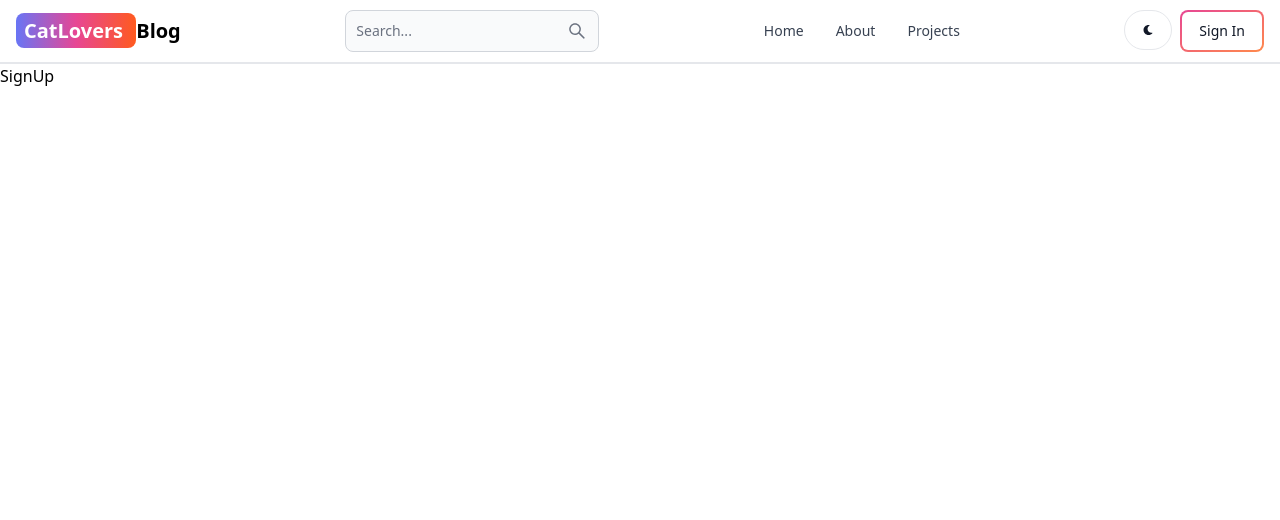
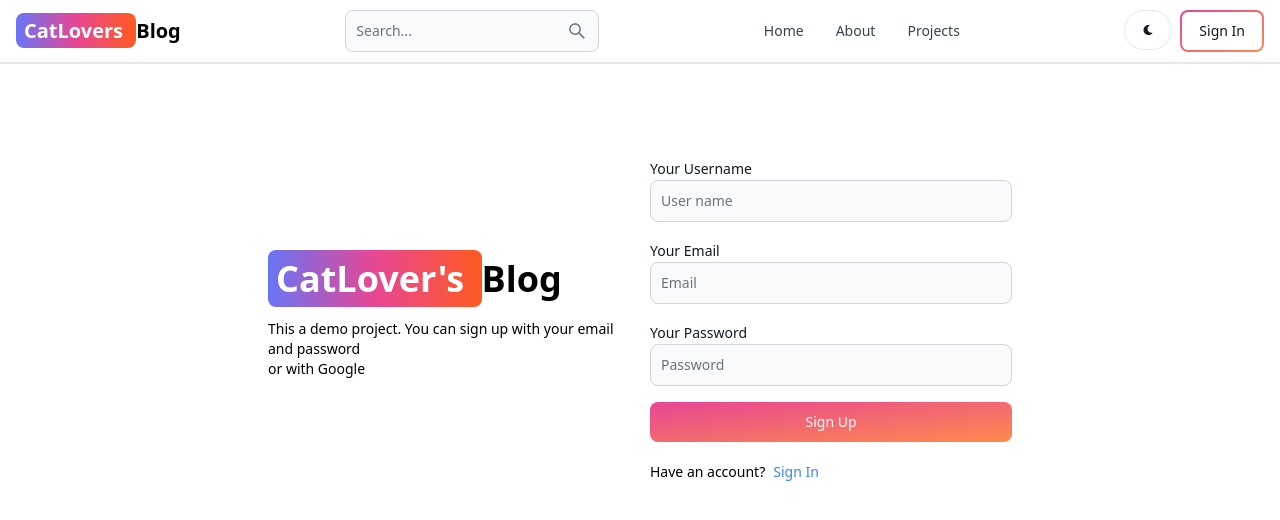
Before and after one commit to agiraldomolina/CatLoversBlog, a React (Vite) app in the folder client/: page /sign-up in a window 1280 px wide. Shown: the top 520 px of the page. Built offline with nearby package versions, Linux system fonts and the light colour scheme.

Commit message:
create signup page UI

```diff
--- a/client/src/pages/SignUp.jsx
+++ b/client/src/pages/SignUp.jsx
@@ -1,7 +1,63 @@
-import React from 'react'
+import { Button, Label, TextInput} from 'flowbite-react'
+import { Link } from 'react-router-dom'
 
 export default function SignUp() {
   return (
-    <div>SignUp</div>
+    <div className='min-h-screen mt-20'>
+      <div className="flex p-3 max-w-3xl mx-auto flex-col md:flex-row md:items-center gap-5">
+      {/* left side */}
+        <div className="flex-1">
+        <Link to="/"
+            className='font-bold dark:text-white text-4xl'>
+            <span
+                className='px-2 py-1 bg-gradient-to-r from-indigo-500 via-pink-500 to-orange-500 rounded-lg text-white'
+            >  CatLover's  </span>
+            Blog
+        </Link>
+        <p className='text-sm mt-5'>
+          This a demo project. You can sign up with your email and password <br />or with Google
+        </p>
+
+        </div>
+      {/* right side */}
+        <div className="flex-1">
+        <form className='flex flex-col gap-4'>
+            <div>
+              <Label value='Your Username' />
+              <TextInput
+                type='text'
+                placeholder='User name'
+                id='username'
+              />
+            </div>
+            <div>
+              <Label value='Your Email' />
+              <TextInput
+                type='text'
+                placeholder='Email'
+                id='email'
+              />
+            </div>
+            <div>
+              <Label value='Your Password' />
+              <TextInput
+                type='password'
+                placeholder='Password'
+                id='password'
+              />
+            </div>
+            <Button gradientDuoTone='pinkToOrange' type='submit'>
+              Sign Up
+            </Button>
+          </form>
+          <div className='flex gap-2 text-sm mt-5'>
+            <span>Have an account?</span>
+            <Link to='/sig-in' className='text-blue-500'>
+              Sign In
+            </Link>
+          </div>
+        </div>
+      </div>
+    </div>
   )
 }
```
